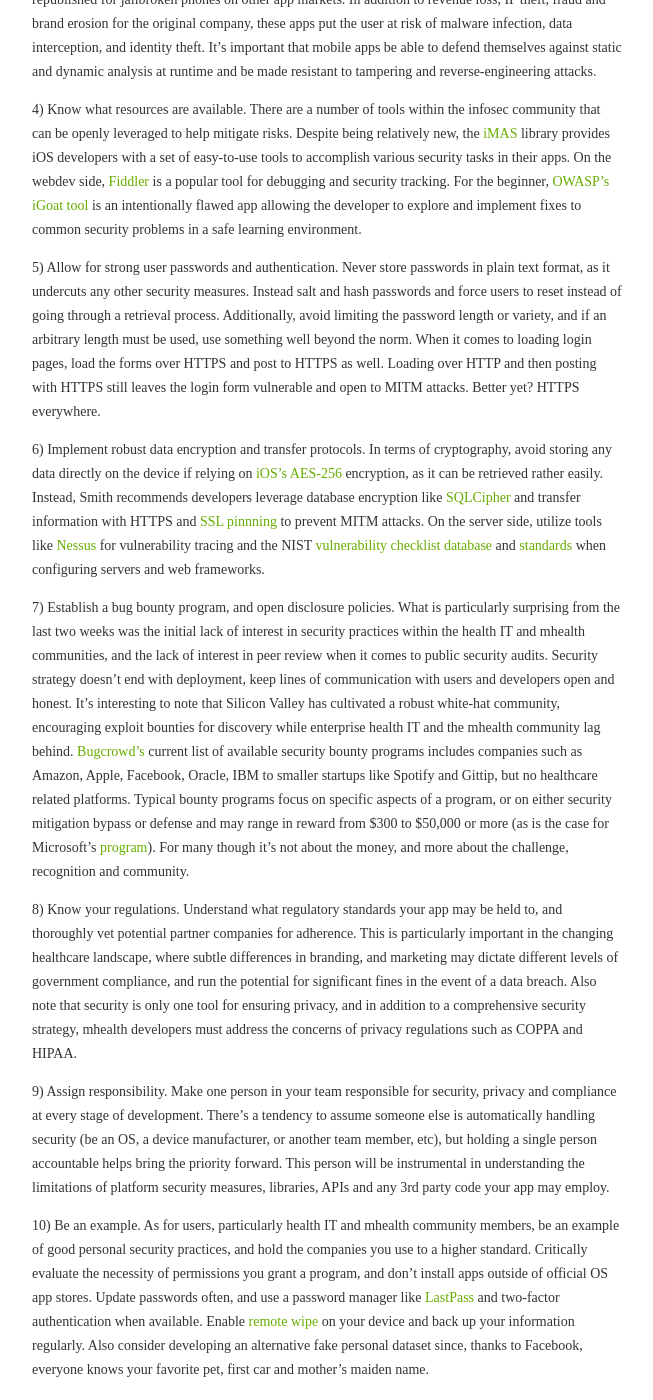
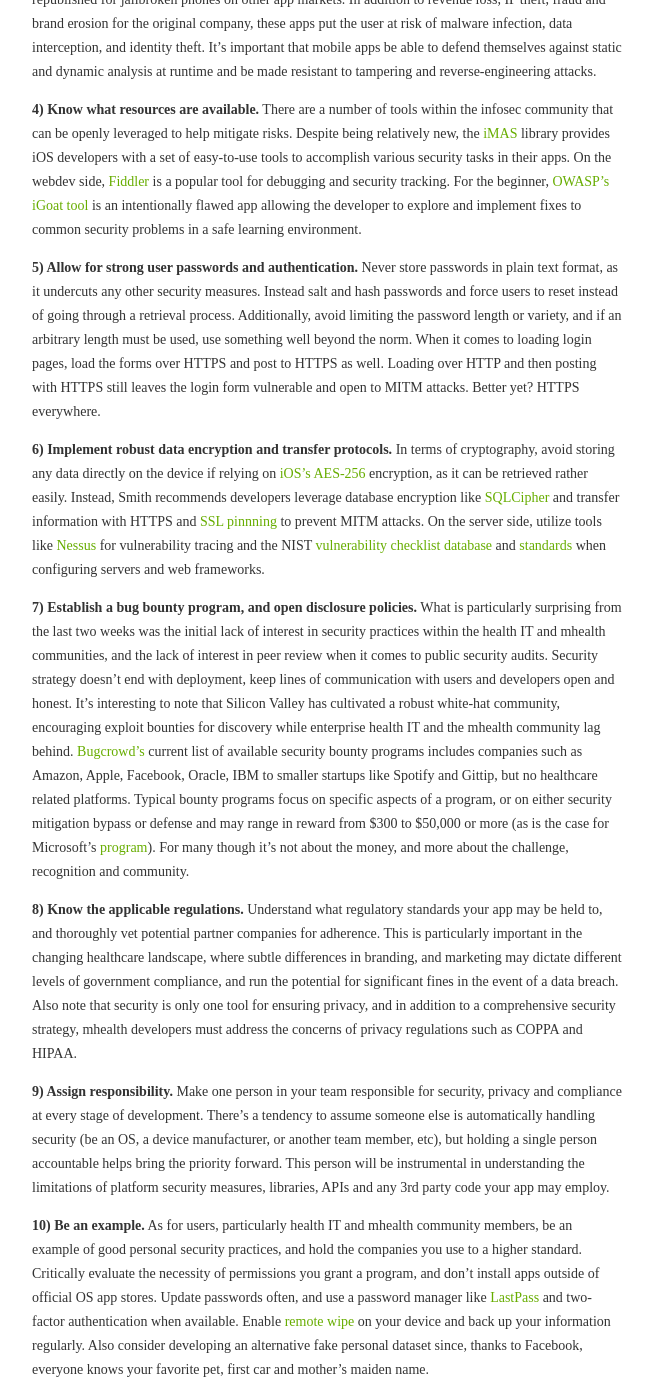
Before and after one commit to laurenstill/laurenstill.github.io, a Jekyll site: the page built from _posts/2013-12-14-Happtique-postmortem.markdown, in a window 1280 px wide and 1400 px high, scrolled down 842 px. Shown: the whole window, without its empty margins (413-1066 px from the left). Built offline with Jekyll 4.4.1, drawn with Linux system fonts in a browser that asks for light colours; nearby versions of some CDN libraries; some of the changed text lies outside the part shown.

Commit message:
Update 2013-12-14-Happtique-postmortem.markdown
formatting

```diff
--- a/_posts/2013-12-14-Happtique-postmortem.markdown
+++ b/_posts/2013-12-14-Happtique-postmortem.markdown
@@ -7,28 +7,28 @@
 
 
 
-Last week [GNYHA Ventures][1] backed Happtique [suspended][2] their app certification platform after Harold Smith, CEO of [MonktonHealth][3], [discovered][4] that several of the certified apps had egregious and easy-to-avoid security vulnerabilities. It’s becoming increasingly difficult to decipher what constitutes acceptable security practices and to what level mobile health developers should be held. It’s important to keep in mind that the threat is constantly outpacing technology, and an agile, iterative approach to data security is essential. Given that mobile app development presents a new set of challenges different from traditional web app development, what can mhealth developers do?
+Last week [GNYHA Ventures][1] backed Happtique [suspended][2] their app certification platform after Harold Smith, CEO of [MonktonHealth][3], [discovered][4] that several of the certified apps had egregious and easy-to-avoid security vulnerabilities. It’s becoming increasingly difficult to decipher what constitutes acceptable security practices and to what level mobile health developers should be held. It’s important to keep in mind that the threat is constantly outpacing technology, and an agile, iterative approach to data security is essential. Given that mobile app development presents a new set of challenges different from traditional web app development, **what can mhealth developers do?**
 
-1) At the very basic level, don’t trust the user.  Nearly half feel [pin/passwords are too cumbersome][5], a third aren’t concerned with risks and 55% of adults use the [same password][6] for everything. A five-digit pin has 5,904,900,000 combinations while a pattern combination only has  15,120 combinations, yet pattern locks are still a very common practice among consumers.
+**1) At the very basic level, don’t trust the user.**  Nearly half feel [pin/passwords are too cumbersome][5], a third aren’t concerned with risks and 55% of adults use the [same password][6] for everything. A five-digit pin has 5,904,900,000 combinations while a pattern combination only has  15,120 combinations, yet pattern locks are still a very common practice among consumers.
 
-2) Do your research and stay current.  Security firm [viaForensics][7] openly publishes their benchmark list of mobile security [best practices][8] in addition to their [research][9] and [HOWTOs][10], and Smith recommends starting with Jonathan Zdziarski’s [Hacking and Securing iOS Apps][11] from O'Reilly.  Think of mobile app security in terms of the onion model, and layer security measures to help make exploitation cost prohibitive.  This included keeping your OS and environment up to date.
+**2) Do your research and stay current.**  Security firm [viaForensics][7] openly publishes their benchmark list of mobile security [best practices][8] in addition to their [research][9] and [HOWTOs][10], and Smith recommends starting with Jonathan Zdziarski’s [Hacking and Securing iOS Apps][11] from O'Reilly.  Think of mobile app security in terms of the onion model, and layer security measures to help make exploitation cost prohibitive.  This included keeping your OS and environment up to date.
 
-3) Leverage Jailbreak detection. Jailbreaking is a means to provide root access to the mobile OS, allowing the user the ability to download additional applications, extensions, and themes that are not available through the official Apple App Store. This also allows a range of exploits both on the device itself, and through applications that are downloaded through third party stores.  According to a [recent study][12] from Axran, more than 50% of the 100 top apps in the Apple App Store have been cracked and republished for jailbroken phones on other app markets.  In addition to revenue loss, IP theft, fraud and brand erosion for the original company, these apps put the user at risk of malware infection, data interception, and identity theft. It’s important that mobile apps be able to defend themselves against static and dynamic analysis at runtime and be made resistant to tampering and reverse-engineering attacks.
+**3) Leverage Jailbreak detection.** Jailbreaking is a means to provide root access to the mobile OS, allowing the user the ability to download additional applications, extensions, and themes that are not available through the official Apple App Store. This also allows a range of exploits both on the device itself, and through applications that are downloaded through third party stores.  According to a [recent study][12] from Axran, more than 50% of the 100 top apps in the Apple App Store have been cracked and republished for jailbroken phones on other app markets.  In addition to revenue loss, IP theft, fraud and brand erosion for the original company, these apps put the user at risk of malware infection, data interception, and identity theft. It’s important that mobile apps be able to defend themselves against static and dynamic analysis at runtime and be made resistant to tampering and reverse-engineering attacks.
 
-4) Know what resources are available. There are a number of tools within the infosec community that can be openly leveraged to help mitigate risks.  Despite being relatively new, the [iMAS][13] library provides iOS developers with a set of easy-to-use tools to accomplish various security tasks in their apps. On the webdev side, [Fiddler][14] is a popular tool for debugging and security tracking.  For the beginner, [OWASP's iGoat tool][15] is an intentionally flawed app allowing the developer to explore and implement fixes to common security problems in a safe learning environment.
+**4) Know what resources are available.** There are a number of tools within the infosec community that can be openly leveraged to help mitigate risks.  Despite being relatively new, the [iMAS][13] library provides iOS developers with a set of easy-to-use tools to accomplish various security tasks in their apps. On the webdev side, [Fiddler][14] is a popular tool for debugging and security tracking.  For the beginner, [OWASP's iGoat tool][15] is an intentionally flawed app allowing the developer to explore and implement fixes to common security problems in a safe learning environment.
 
-5) Allow for strong user passwords and authentication. Never store passwords in plain text format, as it undercuts any other security measures.  Instead salt and hash passwords and force users to reset instead of going through a retrieval process.  Additionally, avoid limiting the password length or variety, and if an arbitrary length must be used, use something well beyond the norm.  When it comes to loading login pages, load the forms over HTTPS and post to HTTPS as well.  Loading over HTTP and then posting with HTTPS still leaves the login form vulnerable and open to MITM attacks.  Better yet?  HTTPS everywhere.
+**5) Allow for strong user passwords and authentication.** Never store passwords in plain text format, as it undercuts any other security measures.  Instead salt and hash passwords and force users to reset instead of going through a retrieval process.  Additionally, avoid limiting the password length or variety, and if an arbitrary length must be used, use something well beyond the norm.  When it comes to loading login pages, load the forms over HTTPS and post to HTTPS as well.  Loading over HTTP and then posting with HTTPS still leaves the login form vulnerable and open to MITM attacks.  Better yet?  HTTPS everywhere.
 
-6) Implement robust data encryption and transfer protocols.  In terms of cryptography, avoid storing any data directly on the device if relying on [iOS's AES-256][16] encryption, as it can be retrieved rather easily. Instead, Smith recommends developers leverage database encryption like [SQLCipher][17] and transfer information with HTTPS and [SSL pinnning][18] to prevent MITM attacks. On the server side, utilize tools like [Nessus][19] for vulnerability tracing and the NIST [vulnerability checklist database][20]  and [standards][21] when configuring servers and web frameworks.
+**6) Implement robust data encryption and transfer protocols.**  In terms of cryptography, avoid storing any data directly on the device if relying on [iOS's AES-256][16] encryption, as it can be retrieved rather easily. Instead, Smith recommends developers leverage database encryption like [SQLCipher][17] and transfer information with HTTPS and [SSL pinnning][18] to prevent MITM attacks. On the server side, utilize tools like [Nessus][19] for vulnerability tracing and the NIST [vulnerability checklist database][20]  and [standards][21] when configuring servers and web frameworks.
 
-7) Establish a bug bounty program, and open disclosure policies. What is particularly surprising from the last two weeks was the initial lack of interest in security practices within the health IT and mhealth communities, and the lack of interest in peer review when it comes to public security audits. Security strategy doesn’t end with deployment, keep lines of communication with users and developers open and honest.   It’s interesting to note that Silicon Valley has cultivated a robust white-hat community, encouraging exploit bounties for discovery while enterprise health IT and the mhealth community lag behind.  [Bugcrowd’s][22] current list of available security bounty programs includes companies such as Amazon, Apple, Facebook, Oracle, IBM to smaller startups like Spotify and Gittip, but no healthcare related platforms.  Typical bounty programs focus on specific aspects of a program, or on either security mitigation bypass or defense and may range in reward from $300 to $50,000 or more (as is the case for Microsoft’s [program][23]).  For many though it’s not about the money, and more about the challenge, recognition and community.
+**7) Establish a bug bounty program, and open disclosure policies.** What is particularly surprising from the last two weeks was the initial lack of interest in security practices within the health IT and mhealth communities, and the lack of interest in peer review when it comes to public security audits. Security strategy doesn’t end with deployment, keep lines of communication with users and developers open and honest.   It’s interesting to note that Silicon Valley has cultivated a robust white-hat community, encouraging exploit bounties for discovery while enterprise health IT and the mhealth community lag behind.  [Bugcrowd’s][22] current list of available security bounty programs includes companies such as Amazon, Apple, Facebook, Oracle, IBM to smaller startups like Spotify and Gittip, but no healthcare related platforms.  Typical bounty programs focus on specific aspects of a program, or on either security mitigation bypass or defense and may range in reward from $300 to $50,000 or more (as is the case for Microsoft’s [program][23]).  For many though it’s not about the money, and more about the challenge, recognition and community.
 
-8) Know your regulations. Understand what regulatory standards your app may be held to, and thoroughly vet potential partner companies for adherence.  This is particularly important in the changing healthcare landscape, where subtle differences in branding, and marketing may dictate different levels of government compliance, and run the potential for significant fines in the event of a data breach. Also note that security is only one tool for ensuring privacy, and in addition to a comprehensive security strategy, mhealth developers must address the concerns of privacy regulations such as COPPA and HIPAA.
+**8) Know the applicable regulations.** Understand what regulatory standards your app may be held to, and thoroughly vet potential partner companies for adherence.  This is particularly important in the changing healthcare landscape, where subtle differences in branding, and marketing may dictate different levels of government compliance, and run the potential for significant fines in the event of a data breach. Also note that security is only one tool for ensuring privacy, and in addition to a comprehensive security strategy, mhealth developers must address the concerns of privacy regulations such as COPPA and HIPAA.
 
-9) Assign responsibility.  Make one person in your team responsible for security, privacy and compliance at every stage of development.  There’s a tendency to assume someone else is automatically handling security (be an OS, a device manufacturer, or another team member, etc), but holding a single person accountable helps bring the priority forward. This person will be instrumental in understanding the limitations of platform security measures, libraries, APIs and any 3rd party code your app may employ.
+**9) Assign responsibility.**  Make one person in your team responsible for security, privacy and compliance at every stage of development.  There’s a tendency to assume someone else is automatically handling security (be an OS, a device manufacturer, or another team member, etc), but holding a single person accountable helps bring the priority forward. This person will be instrumental in understanding the limitations of platform security measures, libraries, APIs and any 3rd party code your app may employ.
 
 
-10)  Be an example.  As for users, particularly health IT and mhealth community members, be an example of good personal security practices, and hold the companies you use to a higher standard.  Critically evaluate the necessity of permissions you grant a program, and don’t install apps outside of official OS app stores. Update passwords often, and use a password manager like [LastPass][24] and two-factor authentication when available.  Enable [remote wipe][25] on your device and back up your information regularly.  Also consider developing an alternative fake personal dataset since, thanks to Facebook, everyone knows  your favorite pet, first car and mother’s maiden name.
+**10)  Be an example.**  As for users, particularly health IT and mhealth community members, be an example of good personal security practices, and hold the companies you use to a higher standard.  Critically evaluate the necessity of permissions you grant a program, and don’t install apps outside of official OS app stores. Update passwords often, and use a password manager like [LastPass][24] and two-factor authentication when available.  Enable [remote wipe][25] on your device and back up your information regularly.  Also consider developing an alternative fake personal dataset since, thanks to Facebook, everyone knows  your favorite pet, first car and mother’s maiden name.
 
 
 
```
